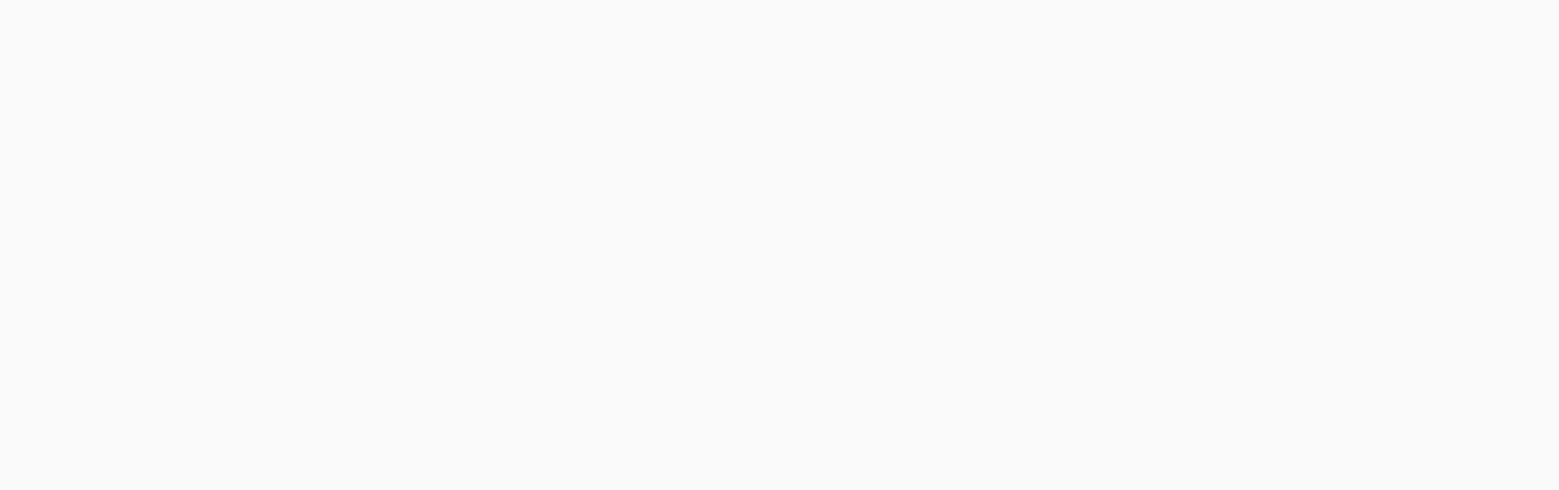
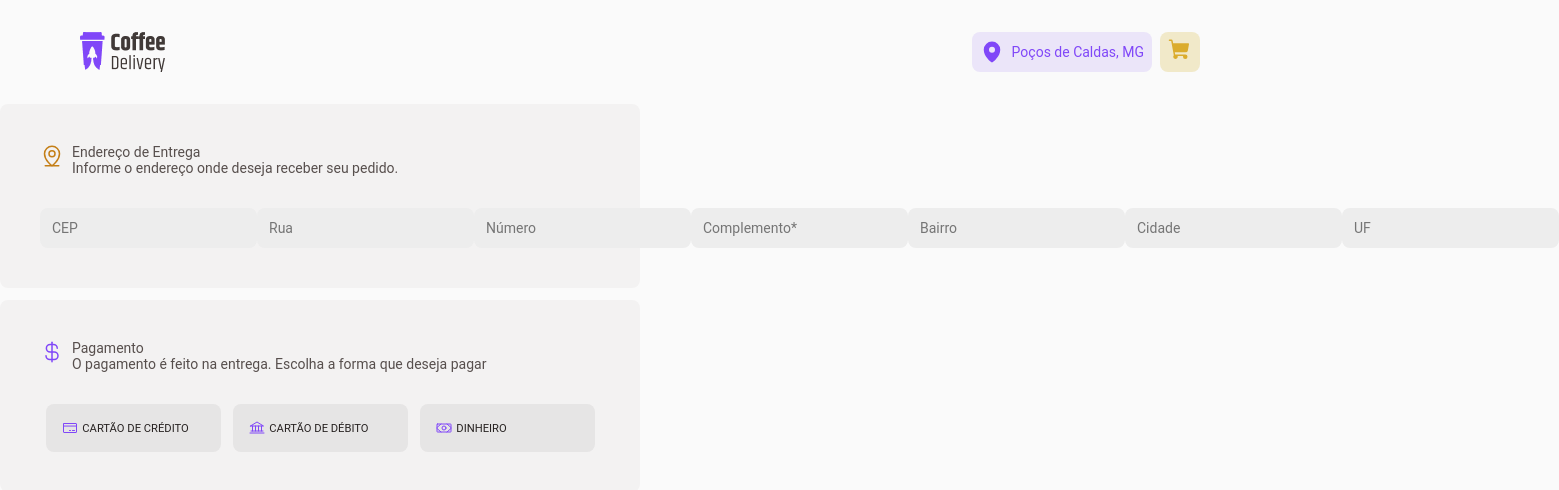
Before and after one commit to VncS1/ignite-coffee-delivery, a React (Vite) app: page /checkout in a window 1280 px wide. Before the commit this address had no page. Shown: the top 490 px of the page, 1559 px wide, since content can reach past the window. Built offline with nearby package versions, Linux system fonts and the light colour scheme.

Commit message:
Formulario de compra quase finalizado

```diff
--- /dev/null
+++ b/src/pages/Checkout/components/CheckoutForm/index.tsx
@@ -0,0 +1,55 @@
+import { FormContainer, MainContainer, PaymentMethods, MapPinIcon, DollarIcon, CreditCardIcon, BankIcon, MoneyIcon, PaymentMethod } from "./style";
+
+export function CheckoutForm() {
+    return (
+        <MainContainer>
+
+            <FormContainer>
+                <form action="#">
+                    <div className="title-text">
+                        <MapPinIcon size={24} />
+                        <div className="texts">
+                            <span className="title">Endereço de Entrega</span>
+                            <span className="subtitle">Informe o endereço onde deseja receber seu pedido.</span>
+                        </div>
+                    </div>
+
+                    <div className="input-container">
+                        <input type="text" placeholder="CEP" className="cep" />
+                        <input type="text" placeholder="Rua" className="rua"/>
+                        <input type="text" placeholder="Número" className="num"/>
+                        <input type="text" placeholder="Complemento*" className="complemento" />
+                        <input type="text" placeholder="Bairro" className="bairro" />
+                        <input type="text" placeholder="Cidade" className="cidade" />
+                        <input type="text" placeholder="UF" className="uf" />
+                    </div>
+                </form>
+            </FormContainer>
+
+            <PaymentMethods>
+                <div className="title-text">
+                    <DollarIcon size={24} />
+                    <div className="texts">
+                        <span className="title">Pagamento</span>
+                        <span className="subtitle">O pagamento é feito na entrega. Escolha a forma que deseja pagar</span>
+                    </div>
+                </div>
+
+                <div className="methods">
+                    <PaymentMethod>
+                        <CreditCardIcon size={16} />
+                        <span>CARTÃO DE CRÉDITO</span>
+                    </PaymentMethod>
+                    <PaymentMethod>
+                        <BankIcon size={16} />
+                        <span>CARTÃO DE DÉBITO</span>
+                    </PaymentMethod>
+                    <PaymentMethod>
+                        <MoneyIcon size={16} />
+                        <span>DINHEIRO</span>
+                    </PaymentMethod>
+                </div>
+            </PaymentMethods>
+        </MainContainer>
+    )
+}
--- /dev/null
+++ b/src/pages/Checkout/components/CheckoutForm/style.ts
@@ -0,0 +1,159 @@
+import styled from "styled-components";
+import { MapPinLine, CurrencyDollar, Money, Bank, CreditCard } from "phosphor-react";
+
+
+export const MainContainer = styled.main`
+    width: 100%;
+`
+
+export const FormContainer = styled.div`
+    width: 100%;
+    background: ${props => props.theme["base-color"]};
+    border-radius: 8px;
+    padding: 2.5rem;
+    max-width: 640px;
+    margin-bottom: 0.75rem;
+
+    form {
+        width: 100%;
+        .title-text {
+            display: flex;
+            align-items: flex-start;
+            gap: .5rem;
+
+            font-size: 1rem;
+            color: ${props => props.theme["subtitle"]};
+
+            margin-bottom: 2rem;
+
+            .texts {
+                display: flex;
+                flex-direction: column;
+                font-size: 0.875rem;
+
+                color: ${props => props.theme["base-text"]};
+            }
+        }
+
+        .input-container {
+            width: 100%;
+            display: grid;
+            grid-template-areas:
+                "cep cep . . .
+                 rua rua rua rua rua
+                 numero numero complemento complemento complemento
+                 bairro bairro cidade cidade uf
+                "
+            ;
+
+            input {
+                border: 0;
+                border-radius: 8px;
+
+                background-color: ${props => props.theme["base-input"]};
+                padding: 0.75rem;
+
+                font-size: 0.875rem;
+            }
+
+            input.cep{
+                grid-area: cep;
+            }
+
+            input.rua{
+                grid-area: rua;
+            }
+
+            input.num{
+                grid-area: numero;
+            }
+
+            input.complemento{
+                grid-area: complemento;
+            }
+
+            input.bairro{
+                grid-area: bairro;
+            }
+
+            input.cidade{
+                grid-area: cidade;
+            }
+
+            input.uf{
+                grid-area: uf;
+            }
+        }
+    }
+`
+
+export const PaymentMethods = styled.div`
+    width: 100%;
+    background: ${props => props.theme["base-color"]};
+    border-radius: 8px;
+    padding: 2.5rem;
+    max-width: 640px;
+
+    .title-text {
+        display: flex;
+        align-items: flex-start;
+        gap: .5rem;
+
+        font-size: 1rem;
+        color: ${props => props.theme["subtitle"]};
+
+        margin-bottom: 2rem;
+
+        .texts {
+            display: flex;
+            flex-direction: column;
+            font-size: 0.875rem;
+
+            color: ${props => props.theme["base-text"]};
+        }
+    }
+
+    .methods {
+        display: flex;
+        justify-content: center;
+        flex-wrap: wrap;
+        gap: 0.75rem;
+    }
+`
+
+export const PaymentMethod = styled.div`
+    display: flex;
+    align-items: center;
+
+    width: 175px;
+
+    font-size: 0.7rem;
+
+    background-color: ${props => props.theme["base-button"]};
+    padding: 1rem;
+
+    gap: 0.30rem;
+
+    border-radius: 8px;
+`
+
+export const MapPinIcon = styled(MapPinLine)`
+    color: ${props => props.theme["yellow-dark"]};
+`
+
+
+export const DollarIcon = styled(CurrencyDollar)`
+    color: ${props => props.theme["purple"]};
+`
+
+export const MoneyIcon = styled(Money)`
+    color: ${props => props.theme["purple"]};
+`
+
+export const BankIcon = styled(Bank)`
+    color: ${props => props.theme["purple"]};
+`
+
+export const CreditCardIcon = styled(CreditCard)`
+    color: ${props => props.theme["purple"]};
+`
--- /dev/null
+++ b/src/pages/Checkout/index.tsx
@@ -0,0 +1,13 @@
+import { Header } from "../../components/Header";
+import { CheckoutForm } from "./components/CheckoutForm";
+import { CheckoutContainer } from "./style";
+
+
+export function Checkout() {
+  return (
+    <CheckoutContainer>
+        <Header />
+        <CheckoutForm />
+    </CheckoutContainer>
+  )
+}
--- /dev/null
+++ b/src/pages/Checkout/style.ts
@@ -0,0 +1,6 @@
+import styled from "styled-components";
+
+
+export const CheckoutContainer  = styled.div `
+    width: 100%;
+`
--- a/src/router.tsx
+++ b/src/router.tsx
@@ -1,4 +1,5 @@
 import { Routes, Route } from 'react-router-dom'
+import { Checkout } from './pages/Checkout'
 import { Home } from './pages/Home'
 
 
@@ -6,6 +7,7 @@ export function Router(){
     return (
         <Routes>
             <Route path="/" element={<Home />}/>
+            <Route path="/checkout" element={<Checkout />}/>
         </Routes>
     )
 }
--- a/src/styles/themes/default.ts
+++ b/src/styles/themes/default.ts
@@ -14,6 +14,8 @@ export const defaultTheme = {
     'base-title': '#272221',
     'base-text': '#574F4D',
     'description-text': '#8D8686',
-    'base-button': '#E6E5E5'
+    'base-button': '#E6E5E5',
+    'subtitle': '#403937',
+    'base-input': "#EDEDED"
 
 }
```
